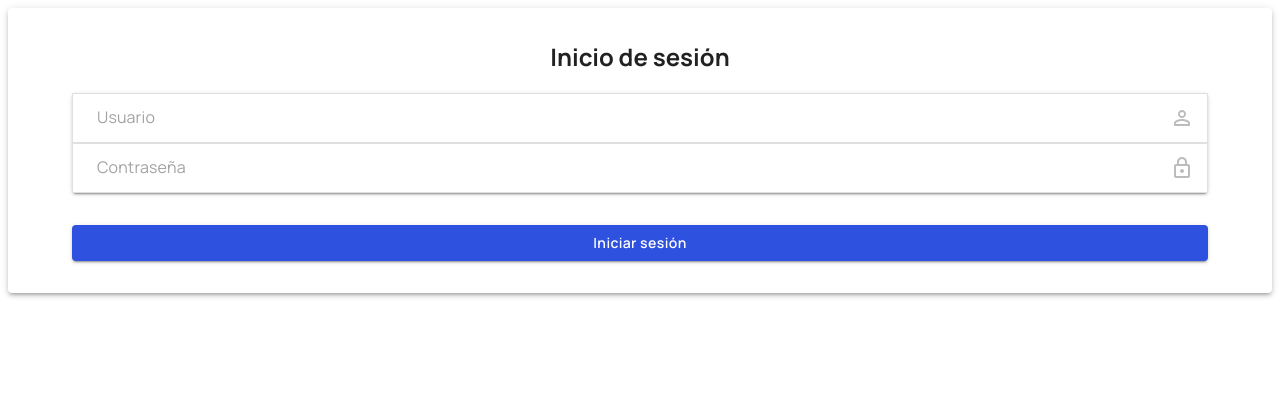
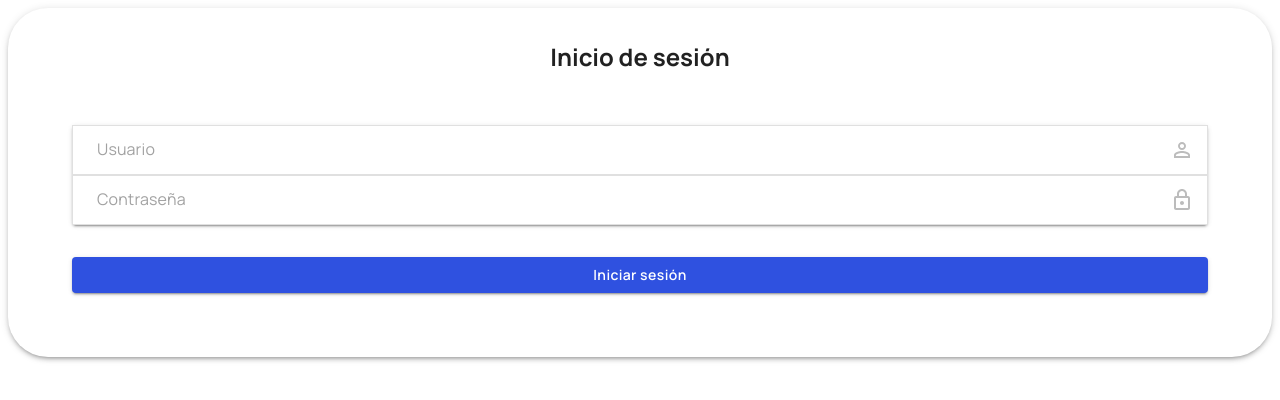
Before and after one commit to jmontillah/ol-software, a React (Create React App) app: page / in a window 1280 px wide. Shown: the top 400 px of the page. Built offline with nearby package versions, Linux system fonts and the light colour scheme.

Commit message:
Fixed some style issues

```diff
--- a/src/components/LoginCard/style.scss
+++ b/src/components/LoginCard/style.scss
@@ -2,10 +2,11 @@
 
 .af-loginCardContainer {
   .af-paper {
-    padding: 2rem 4rem;
+    padding: 2rem 4rem 4rem;
     display: flex;
     flex-direction: column;
     align-items: center;
+    border-radius: 2.5rem;
     .af-title {
       font-weight: 700;
       margin-top: 0;
@@ -14,6 +15,7 @@
       display: flex;
       flex-direction: column;
       width: 100%;
+      margin: 2rem 0;
       .af-inputPaper {
         border-radius: 0;
         display: flex;
@@ -34,7 +36,6 @@
       text-transform: none;
       background-color: $blue;
       color: $white;
-      margin-top: 2rem;
       font-weight: 600;
     }
   }
```
